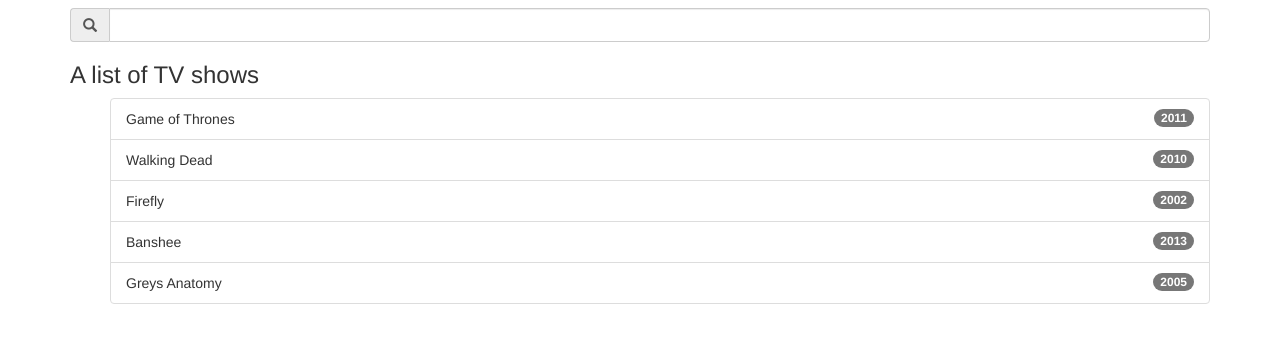
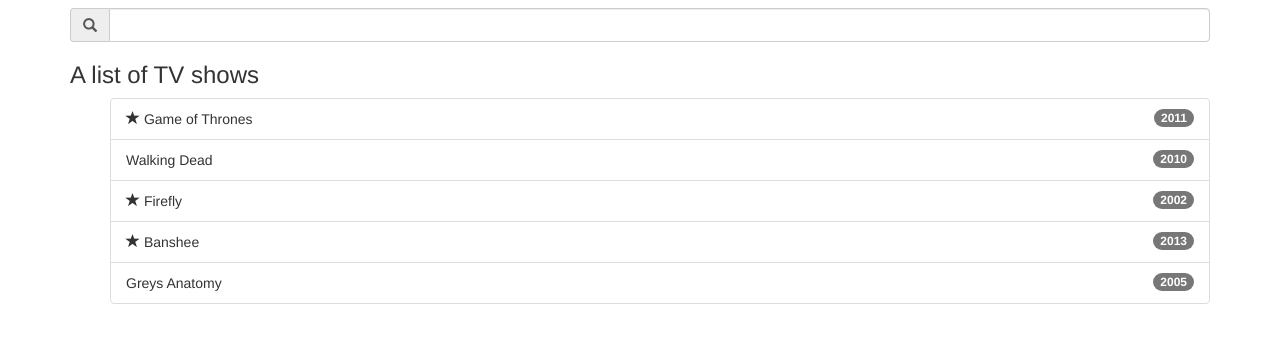
Before and after one commit to josenauto/angular-tvshow, a plain HTML site: page index.html in a window 1280 px wide. Shown: the part 62-404 px from the top of the page. Drawn offline with nearby package versions, Linux system fonts and the light colour scheme.

Commit message:
Create the functionality for favorite shows and display the stars of the favorite shows

```diff
--- a/index.html
+++ b/index.html
@@ -19,7 +19,7 @@
     </div>
     <h3>A list of TV shows</h3>
     <ul class="list-gruop">
-      <li class="list-group-item" ng-repeat="show in main.shows">{{ show.title }} <span class="badge">{{ show.year }}</span></li>
+      <li class="list-group-item" ng-repeat="show in main.shows"><span class="glyphicon glyphicon-star" ng-if="show.favorite"></span> {{ show.title }} <span class="badge">{{ show.year }}</span></li>
     </ul>
   </div>
 </body>
```
